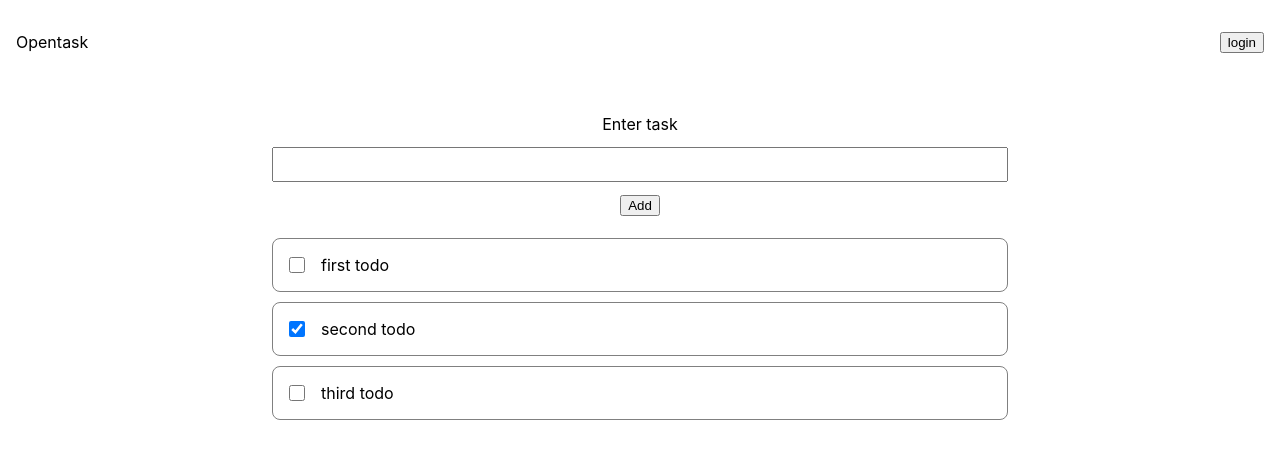
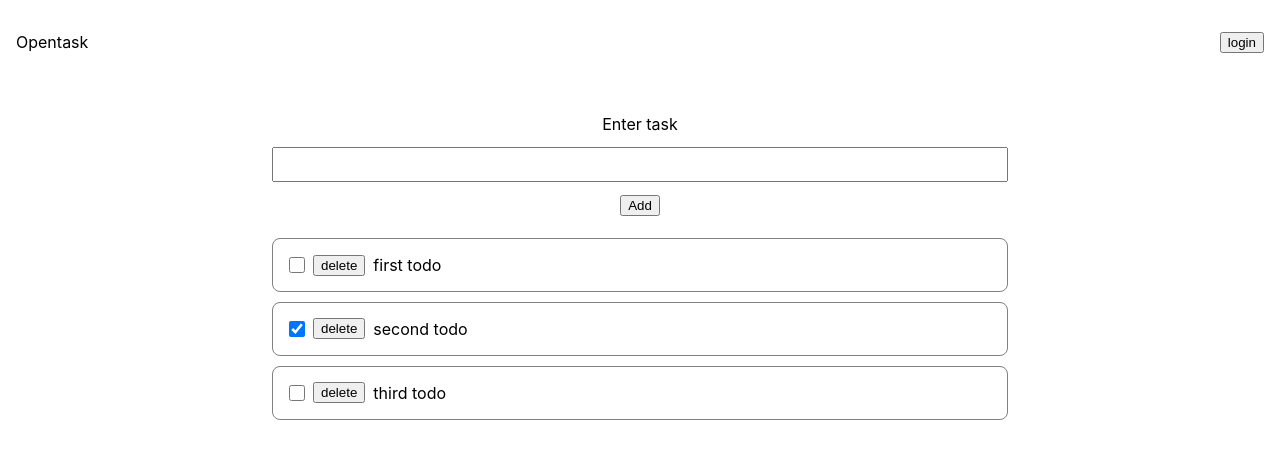
Before and after one commit to isaif/opentodo, a Next.js app: page / in a window 1280 px wide. Shown: the top 458 px of the page. Built offline with nearby package versions, Linux system fonts and the light colour scheme; no server answers.

Commit message:
feat: delete a todo

```diff
--- a/components/TodoItem.tsx
+++ b/components/TodoItem.tsx
@@ -5,9 +5,10 @@ import styles from "../styles/TodoItem.module.css";
 interface Props {
   todo: Todo;
   handleCheckBox: (id: number) => void;
+  handleDelete: (id: number) => void;
 }
 
-export const TodoItem = ({ todo, handleCheckBox }: Props) => {
+export const TodoItem = ({ todo, handleCheckBox, handleDelete }: Props) => {
   return (
     <li className={styles.todoItem}>
       <input
@@ -16,6 +17,7 @@ export const TodoItem = ({ todo, handleCheckBox }: Props) => {
         className={styles.checkbox}
         onChange={() => handleCheckBox(todo.id)}
       />
+      <button onClick={() => handleDelete(todo.id)}>delete</button>
       <span>{todo.name}</span>
     </li>
   );
--- a/components/TodoList.tsx
+++ b/components/TodoList.tsx
@@ -6,13 +6,19 @@ import styles from "../styles/TodoList.module.css";
 interface Props {
   todos: Todo[];
   handleCheckBox: (id: number) => void;
+  handleDelete: (id: number) => void;
 }
 
-const TodoList = ({ todos, handleCheckBox }: Props) => {
+const TodoList = ({ todos, handleCheckBox, handleDelete }: Props) => {
   return (
     <ul className={styles.todoList}>
       {todos.map((todo) => (
-        <TodoItem key={todo.id} todo={todo} handleCheckBox={handleCheckBox} />
+        <TodoItem
+          key={todo.id}
+          todo={todo}
+          handleCheckBox={handleCheckBox}
+          handleDelete={handleDelete}
+        />
       ))}
     </ul>
   );
--- a/pages/index.tsx
+++ b/pages/index.tsx
@@ -25,6 +25,13 @@ const Home: NextPage = () => {
     setTodos(newTodo);
   };
 
+  const handleDelete = (id: number) => {
+    const newTodo = todos.filter((todo) => {
+      if (todo.id !== id) return todo;
+    });
+    setTodos(newTodo);
+  };
+
   return (
     <>
       <Navbar />
@@ -42,7 +49,11 @@ const Home: NextPage = () => {
 
         <main className={styles.main}>
           <CreateTodo onFormSubmit={handleFormSubmit} />
-          <TodoList todos={todos} handleCheckBox={handleCheckBox} />
+          <TodoList
+            todos={todos}
+            handleCheckBox={handleCheckBox}
+            handleDelete={handleDelete}
+          />
         </main>
       </div>
     </>
```
